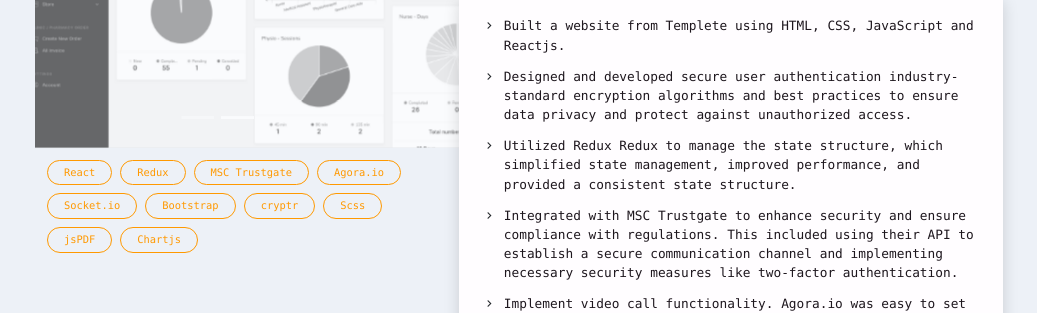
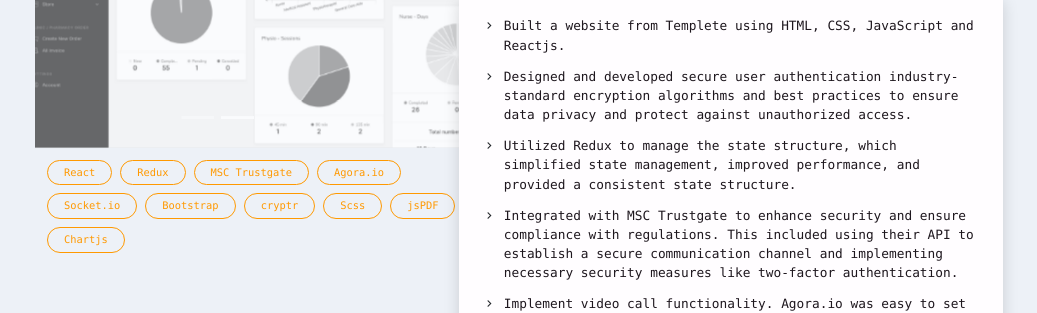
Before and after one commit to aizadzari/Responsive-dashboard-D1mo-test, a React (Create React App) app: page /landing in a window 1280 px wide. Shown: the part 1840-2153 px from the top of the page, without its empty margins (121-1158 px from the left). Built offline with nearby package versions, Linux system fonts and the light colour scheme.

Commit message:
cosmetic

```diff
--- a/src/Components/Layout/Project2.js
+++ b/src/Components/Layout/Project2.js
@@ -25,7 +25,7 @@ const Project2 = () => {
                             </div>
                         </div>
                     </div>
-                    <div className='d-flex font-monospace flex-row-reverse flex-wrap mt-4 w-100 ps-sm-0 ps-lg-5' style={{ paddingLeft: "50px !important" }}>
+                    <div className='d-flex font-monospace flex-row flex-wrap mt-4 w-100 ps-sm-0 ps-lg-5' style={{ paddingLeft: "50px !important" }}>
                         <div className='px-3 py-1 mb-2 border border-secondary rounded-pill me-2 text-secondary fs-10 d-flex align-items-center'>Html</div>
                         <div className='px-3 py-1 mb-2 border border-secondary rounded-pill me-2 text-secondary fs-10 d-flex align-items-center'>Css</div>
                         <div className='px-3 py-1 mb-2 border border-secondary rounded-pill me-2 text-secondary fs-10 d-flex align-items-center'>JavaScript</div>
--- a/src/Components/Layout/Project3.js
+++ b/src/Components/Layout/Project3.js
@@ -41,7 +41,7 @@ const Project3 = () => {
                         </div>
                     </div>
 
-                    <div className='d-flex font-monospace flex-wrap mt-4 w-100 pe-sm-0 pe-lg-5' style={{ paddingRight: "50px !important" }}>
+                    <div className='d-flex font-monospace flex-wrap mt-4 w-100 pe-sm-0 pe-5' style={{ paddingRight: "50px !important" }}>
                         <div className='px-3 py-1 mb-2 border border-secondary rounded-pill me-2 text-secondary fs-10 d-flex align-items-center'>React</div>
                         <div className='px-3 py-1 mb-2 border border-secondary rounded-pill me-2 text-secondary fs-10 d-flex align-items-center'>Redux</div>
                         <div className='px-3 py-1 mb-2 border border-secondary rounded-pill me-2 text-secondary fs-10 d-flex align-items-center'>MSC Trustgate</div>
@@ -55,13 +55,13 @@ const Project3 = () => {
                     </div>
                 </div>
                 <div className='position-relative col-lg-6 col-md-12'>
-                    <p className='text-end text-primary mb-1'>Featured Project | <span className='text-muted'>Dec 2021 - Present</span></p>
-                    <p className='text-end text-dark fw-bold fs-4'>Develop and Mantain Webite for GLC healthcare</p>
+                    <p className='text-start text-lg-end text-primary mb-1'>Featured Project | <span className='text-muted'>Dec 2021 - Present</span></p>
+                    <p className='text-start text-lg-end text-dark fw-bold fs-4'>Develop and Mantain Webite for GLC healthcare</p>
 
                     <div className='card-code is-right shadow rounded bg-light p-4 small'>
                         <div className='d-flex'><i className="ri-arrow-right-s-line me-2"></i><p className='text-dark font-monospace'>Built a website from Templete using HTML, CSS, JavaScript and Reactjs.</p></div>
                         <div className='d-flex'><i className="ri-arrow-right-s-line me-2"></i><p className='text-dark font-monospace'>Designed and developed secure user authentication industry-standard encryption algorithms and best practices to ensure data privacy and protect against unauthorized access.</p></div>
-                        <div className='d-flex'><i className="ri-arrow-right-s-line me-2"></i><p className='text-dark font-monospace'>Utilized Redux Redux to manage the state structure, which simplified state management, improved performance, and provided a consistent state structure.</p></div>
+                        <div className='d-flex'><i className="ri-arrow-right-s-line me-2"></i><p className='text-dark font-monospace'>Utilized Redux to manage the state structure, which simplified state management, improved performance, and provided a consistent state structure.</p></div>
                         <div className='d-flex'><i className="ri-arrow-right-s-line me-2"></i><p className='text-dark font-monospace'>Integrated with MSC Trustgate to enhance security and ensure compliance with regulations. This included using their API to establish a secure communication channel and implementing necessary security measures like two-factor authentication.</p></div>
                         <div className='d-flex'><i className="ri-arrow-right-s-line me-2"></i><p className='text-dark font-monospace'>Implement video call functionality. Agora.io was easy to set up and provided scalability and security features, such as end-to-end encryption and token authentication.</p></div>
                         <div className='d-flex'><i className="ri-arrow-right-s-line me-2"></i><p className='text-dark font-monospace'>Utilized Socket.io to implement real-time chat functionality.</p></div>
--- a/src/Components/Layout/Project4.js
+++ b/src/Components/Layout/Project4.js
@@ -30,7 +30,7 @@ const Project4 = () => {
                             </div>
                         </div>
                     </div>
-                    <div className='d-flex flex-row-reverse font-monospace flex-wrap mt-4 w-100 ps-lg-5 ps-sm-0' style={{ paddingLeft: "50px !important" }}>
+                    <div className='d-flex flex-row font-monospace flex-wrap mt-4 w-100 ps-lg-5 ps-sm-0' style={{ paddingLeft: "50px !important" }}>
                         <div className='px-3 py-1 mb-2 border border-secondary rounded-pill me-2 text-secondary fs-10 d-flex align-items-center'>Vue@2</div>
                         <div className='px-3 py-1 mb-2 border border-secondary rounded-pill me-2 text-secondary fs-10 d-flex align-items-center'>Scss</div>
                         <div className='px-3 py-1 mb-2 border border-secondary rounded-pill me-2 text-secondary fs-10 d-flex align-items-center'>Mapbox</div>
--- a/src/Components/Layout/Project5.js
+++ b/src/Components/Layout/Project5.js
@@ -33,8 +33,8 @@ const Project5 = () => {
                     </div>
                 </div>
                 <div className='position-relative col-lg-6 col-md-12'>
-                    <p className='text-end text-primary mb-1'>Featured Project | <span className='text-muted'>Sep 2022 - Sep 2022</span></p>
-                    <p className='text-end text-dark fw-bold fs-4'>Develop Website for hajj pilgrims organization</p>
+                    <p className='text-start text-lg-end text-primary mb-1'>Featured Project | <span className='text-muted'>Sep 2022 - Sep 2022</span></p>
+                    <p className='text-start text-lg-end text-dark fw-bold fs-4'>Develop Website for hajj pilgrims organization</p>
 
                     <div className='card-code is-left shadow rounded bg-light p-4 small'>
                         <div className='d-flex'><i className="ri-arrow-right-s-line me-2"></i><p className='text-dark font-monospace'>Built a website from scratch using HTML, CSS, JavaScript and Vue@3.</p></div>
```
